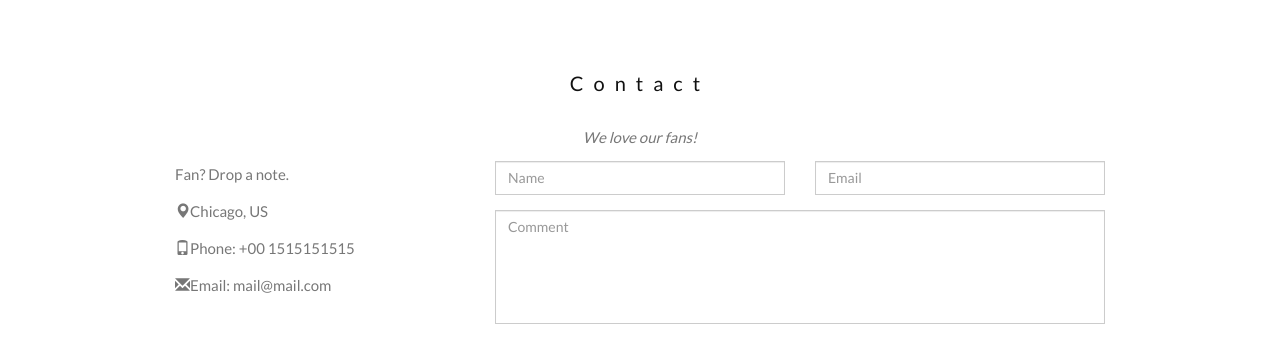
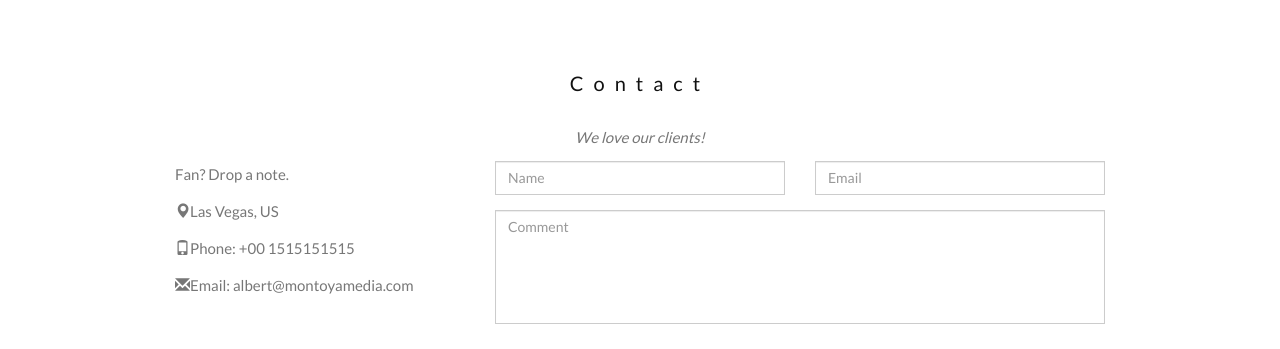
Before and after one commit to afmontoya/afmontoya.github.io, a plain HTML site: page index.html in a window 1280 px wide. Shown: the part 2160-2509 px from the top of the page. Drawn offline with nearby package versions, Linux system fonts and the light colour scheme.

Commit message:
Update index.html

```diff
--- a/index.html
+++ b/index.html
@@ -352,14 +352,14 @@
 <!-- Container (Contact Section) -->
 <div id="contact" class="container">
   <h3 class="text-center">Contact</h3>
-  <p class="text-center"><em>We love our fans!</em></p>
+  <p class="text-center"><em>We love our clients!</em></p>
 
   <div class="row">
     <div class="col-md-4">
       <p>Fan? Drop a note.</p>
-      <p><span class="glyphicon glyphicon-map-marker"></span>Chicago, US</p>
+      <p><span class="glyphicon glyphicon-map-marker"></span>Las Vegas, US</p>
       <p><span class="glyphicon glyphicon-phone"></span>Phone: +00 1515151515</p>
-      <p><span class="glyphicon glyphicon-envelope"></span>Email: mail@mail.com</p>
+      <p><span class="glyphicon glyphicon-envelope"></span>Email: albert@montoyamedia.com</p>
     </div>
     <div class="col-md-8">
       <div class="row">
```
